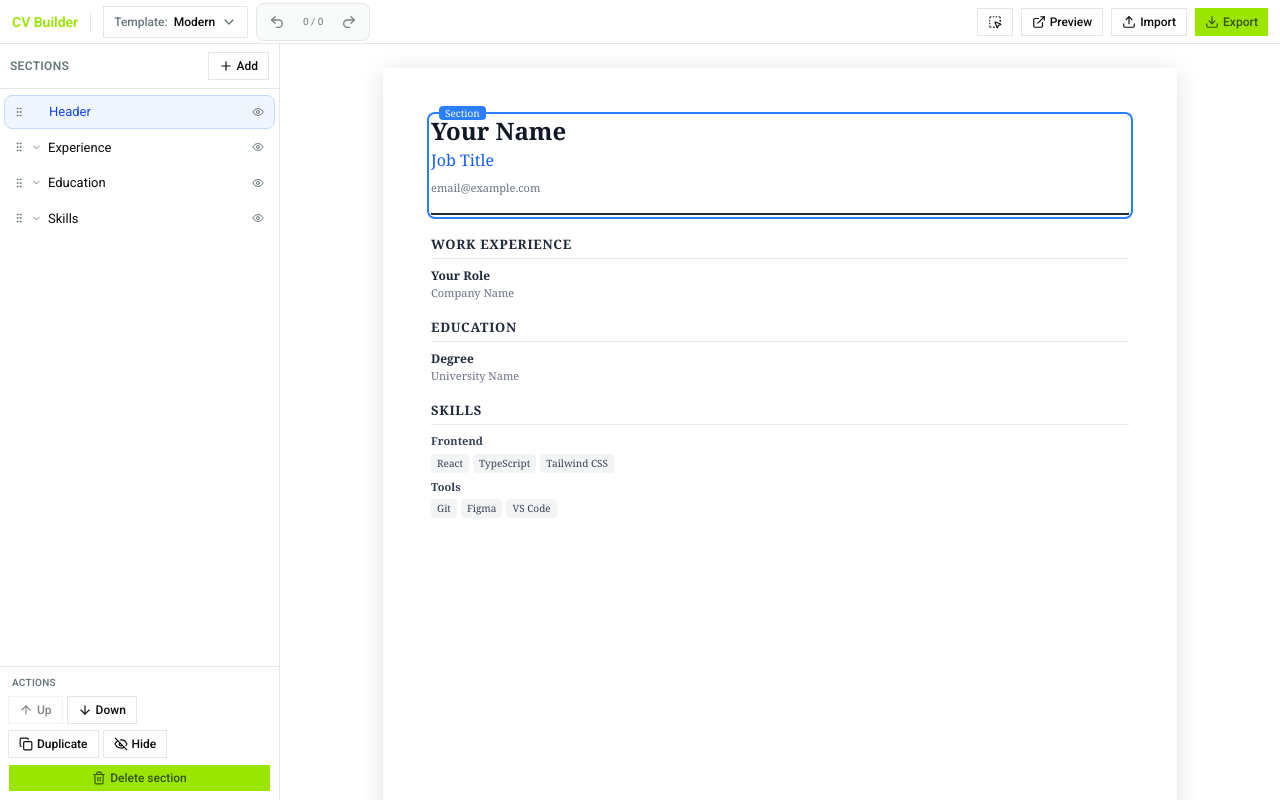
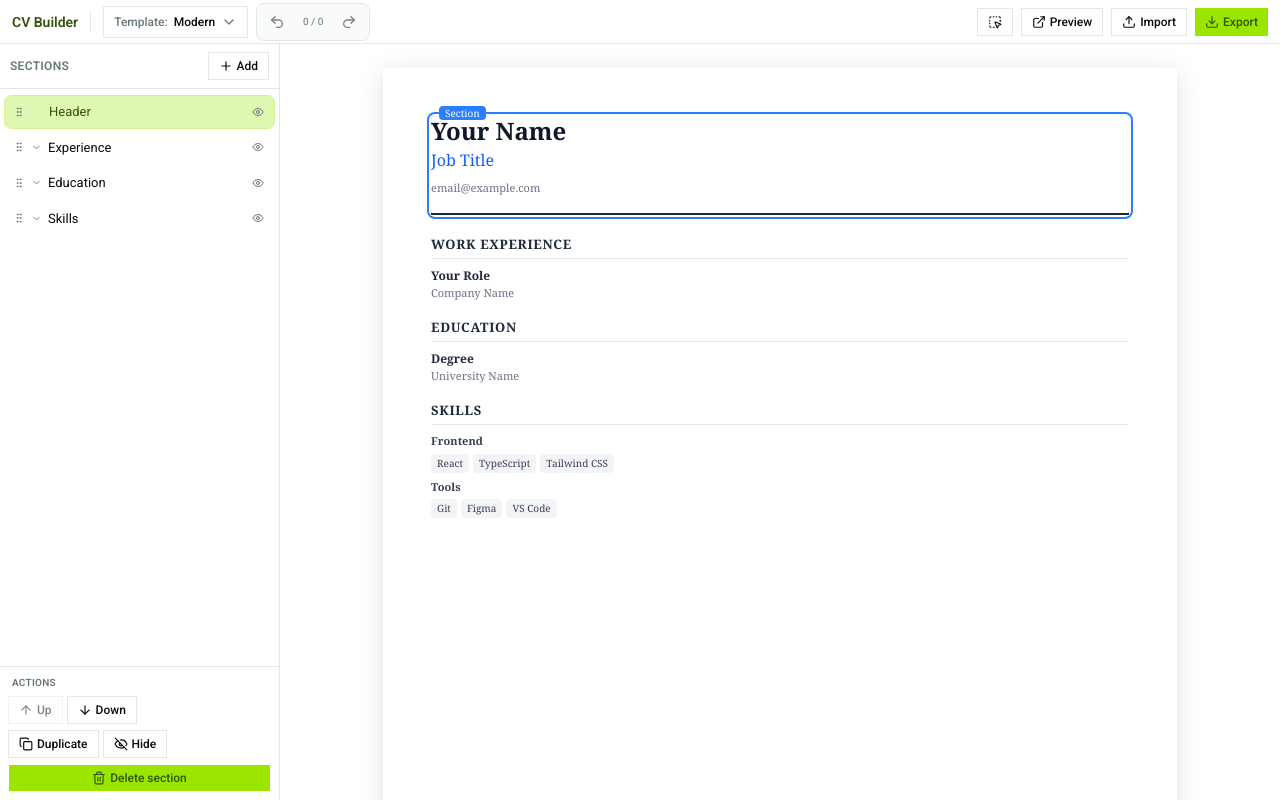
Before and after one commit to Rizkyemha/cv-builder, a Next.js app: page /builder in a window 1280 px wide. Built offline with nearby package versions, Linux system fonts and the light colour scheme; what @react-pdf/renderer would draw is missing.

Commit message:
feat(toolbar): update styles in SectionToolbar, BuilderHeader, and TemplateSwitcher for improved responsiveness

```diff
--- a/components/builder/forms/SectionForm.tsx
+++ b/components/builder/forms/SectionForm.tsx
@@ -92,7 +92,7 @@ export function SectionFormMenu() {
             }}
             className={`flex-1 border-b-2 py-1.5 text-[11px] font-medium transition-colors ${
               !isBlockMode
-                ? "border-blue-500 text-blue-600"
+                ? "border-primary text-primary-foreground dark:text-primary"
                 : "border-transparent text-muted-foreground hover:text-foreground"
             }`}
           >
@@ -110,7 +110,7 @@ export function SectionFormMenu() {
             disabled={section.blocks.length === 0}
             className={`flex-1 border-b-2 py-1.5 text-[11px] font-medium transition-colors disabled:opacity-30 ${
               isBlockMode
-                ? "border-blue-500 text-blue-600"
+                ? "border-primary text-primary-foreground dark:text-primary"
                 : "border-transparent text-muted-foreground hover:text-foreground"
             }`}
           >
--- a/components/builder/toolbar/BuilderHeader.tsx
+++ b/components/builder/toolbar/BuilderHeader.tsx
@@ -59,7 +59,7 @@ export function BuilderHeader() {
 
   return (
     <header className="flex h-11 shrink-0 items-center gap-2 border-b border-border bg-card px-3">
-      <span className="text-sm font-semibold text-foreground text-primary">
+      <span className="text-sm font-semibold text-primary-foreground dark:text-primary">
         CV Builder
       </span>
 
--- a/components/builder/toolbar/SectionToolbar.tsx
+++ b/components/builder/toolbar/SectionToolbar.tsx
@@ -67,7 +67,7 @@ function BlockList({
             className={cn(
               "group flex cursor-pointer items-center gap-1 rounded-md border border-transparent px-2 py-1 text-xs transition-colors",
               isSelected
-                ? "border-blue-200 bg-blue-50 text-blue-700 dark:bg-blue-950 dark:text-blue-300"
+                ? "border-primary/20 bg-primary/30 text-primary-foreground dark:text-primary"
                 : "text-muted-foreground hover:bg-accent"
             )}
             onClick={() => {
@@ -249,7 +249,7 @@ export const SectionToolbarMenu = () => {
                 className={cn(
                   "group mx-1 flex cursor-pointer items-center gap-1.5 rounded-md border border-transparent px-2 py-1.5 text-[13px] transition-colors",
                   selected
-                    ? "border-blue-200 bg-blue-50 text-blue-700 dark:border-blue-800 dark:bg-blue-950 dark:text-blue-300"
+                    ? "border-primary/20 bg-primary/30 text-primary-foreground dark:text-primary"
                     : "text-foreground hover:bg-accent",
                   !section.visible && "opacity-50"
                 )}
--- a/components/builder/toolbar/TemplateSwitcher.tsx
+++ b/components/builder/toolbar/TemplateSwitcher.tsx
@@ -50,7 +50,7 @@ export function TemplateSwitcher() {
             className={cn(
               "flex w-full items-center justify-between px-3 py-2 text-left text-xs transition-colors",
               t.id === templateId
-                ? "bg-primary/50 text-primary-foreground"
+                ? "bg-primary/30 text-primary-foreground dark:text-primary"
                 : "text-foreground hover:bg-accent"
             )}
           >
```
